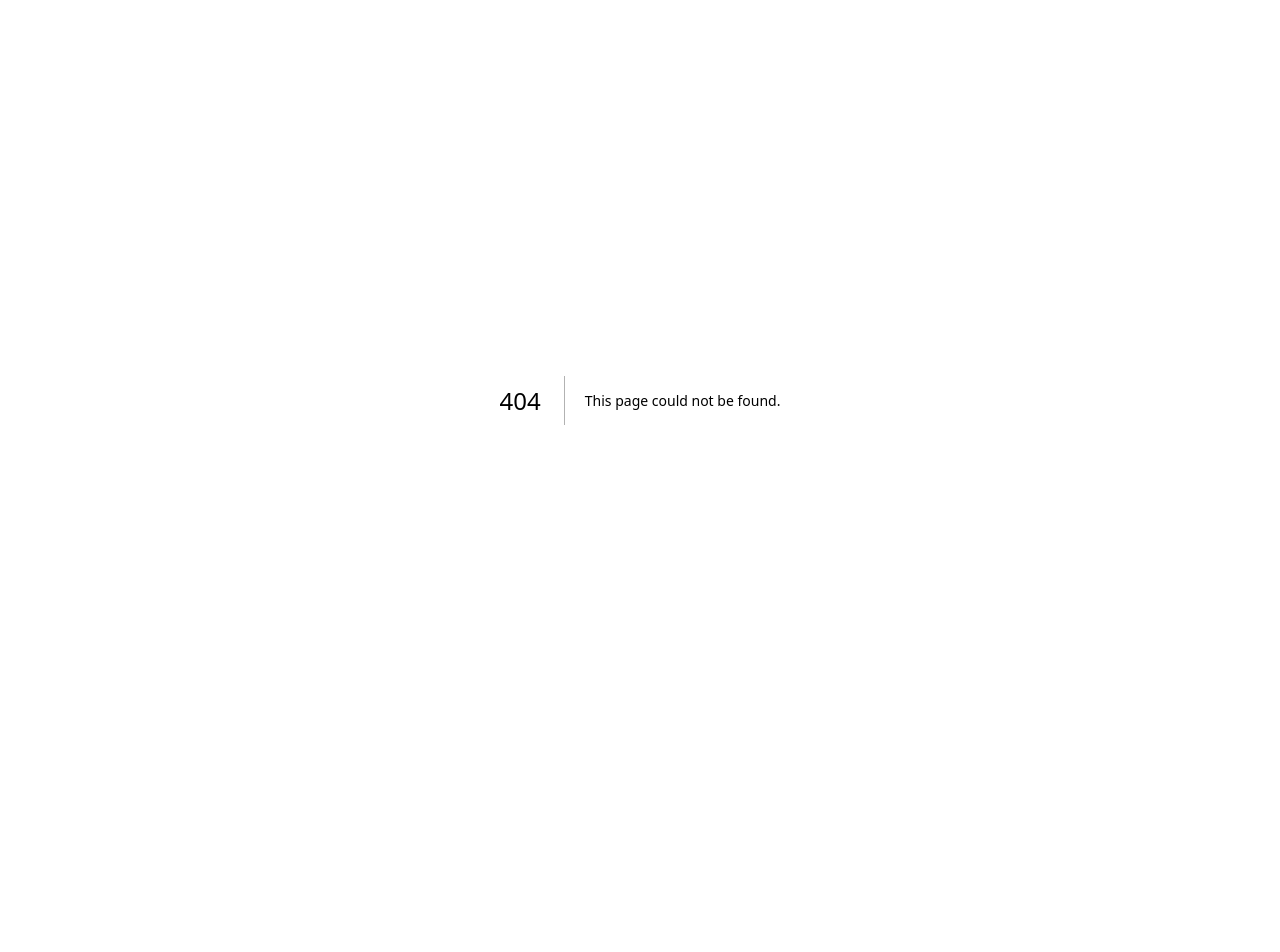
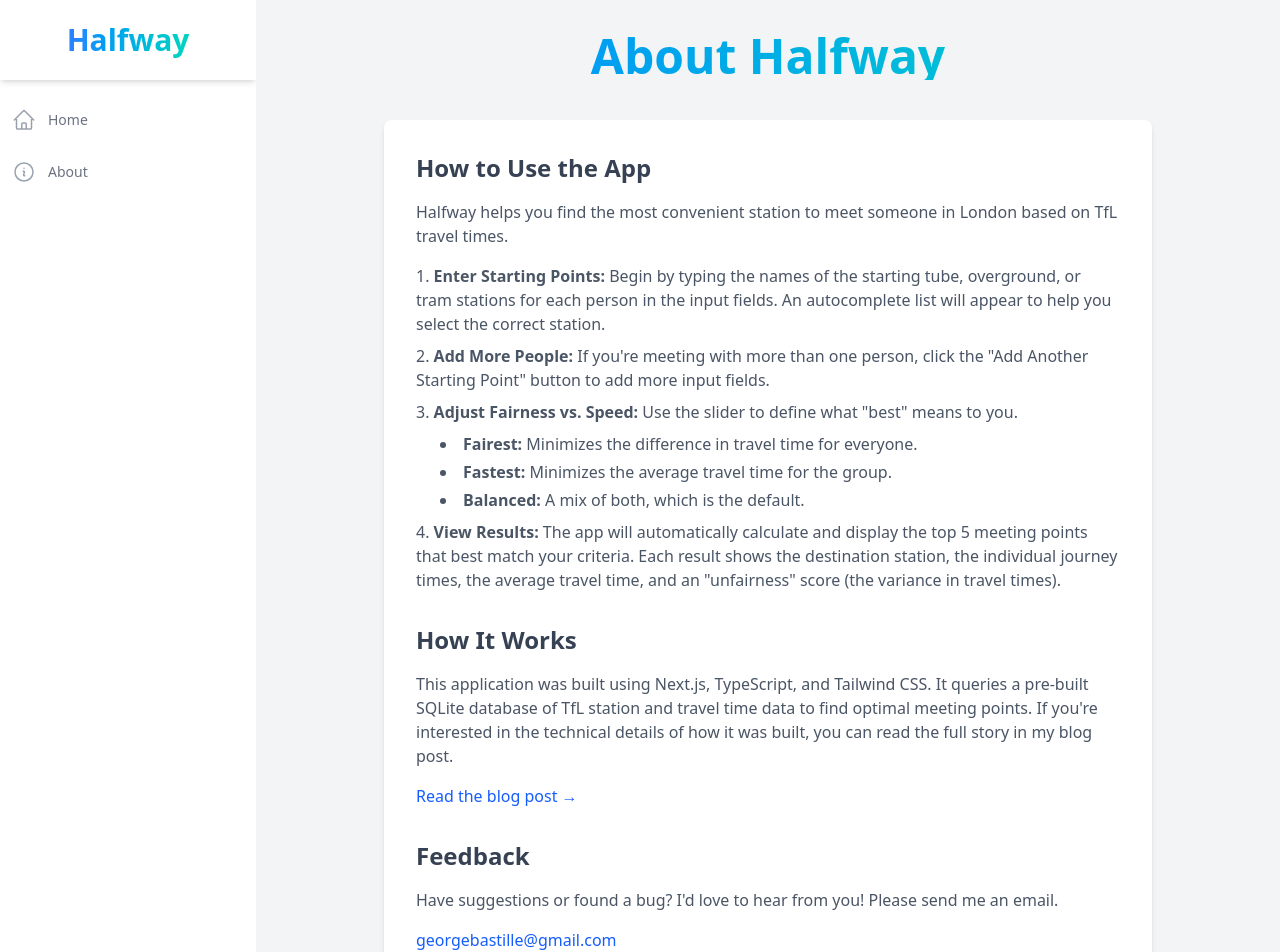
Before and after one commit to georgebastille/halfway-app, a Next.js app: page /about in a window 1280 px wide. Before the commit this address had no page. Shown: the top 952 px of the page. Before the commit the page ends 800 px from the top, so only its background shows below. Built offline with nearby package versions, Linux system fonts and the light colour scheme.

Commit message:
About + Sidebar

```diff
--- /dev/null
+++ b/src/app/about/page.tsx
@@ -0,0 +1,94 @@
+
+import type { Metadata } from "next";
+import SpamProtectedEmail from '../components/SpamProtectedEmail';
+
+export const metadata: Metadata = {
+  title: "About - Halfway",
+  description: "Learn more about the Halfway app.",
+};
+
+export default function AboutPage() {
+  return (
+    <div className="min-h-screen bg-gray-100 text-gray-800">
+      <div className="container mx-auto p-4 sm:p-6 lg:p-8">
+        <header className="relative text-center mb-10">
+          <h1 className="text-4xl sm:text-5xl font-bold text-transparent bg-clip-text bg-gradient-to-r from-blue-500 to-teal-400">
+            About Halfway
+          </h1>
+        </header>
+
+        <main className="max-w-3xl mx-auto bg-white rounded-lg shadow-md p-8 space-y-8">
+          <section>
+            <h2 className="text-2xl font-semibold text-gray-700 mb-4">How to Use the App</h2>
+            <div className="space-y-4 text-gray-600">
+              <p>
+                Halfway helps you find the most convenient station to meet someone in London based on TfL travel times.
+              </p>
+              <ol className="list-decimal list-inside space-y-2">
+                <li><strong>Enter Starting Points:</strong> Begin by typing the names of the starting tube, overground, or tram stations for each person in the input fields. An autocomplete list will appear to help you select the correct station.</li>
+                <li><strong>Add More People:</strong> If you&apos;re meeting with more than one person, click the &quot;Add Another Starting Point&quot; button to add more input fields.</li>
+                <li><strong>Adjust Fairness vs. Speed:</strong> Use the slider to define what &quot;best&quot; means to you.
+                  <ul className="list-disc list-inside ml-6 mt-2 space-y-1">
+                    <li><strong>Fairest:</strong> Minimizes the difference in travel time for everyone.</li>
+                    <li><strong>Fastest:</strong> Minimizes the average travel time for the group.</li>
+                    <li><strong>Balanced:</strong> A mix of both, which is the default.</li>
+                  </ul>
+                </li>
+                <li><strong>View Results:</strong> The app will automatically calculate and display the top 5 meeting points that best match your criteria. Each result shows the destination station, the individual journey times, the average travel time, and an &quot;unfairness&quot; score (the variance in travel times).</li>
+              </ol>
+            </div>
+          </section>
+
+          <section>
+            <h2 className="text-2xl font-semibold text-gray-700 mb-4">How It Works</h2>
+            <p className="text-gray-600">
+              This application was built using Next.js, TypeScript, and Tailwind CSS. It queries a pre-built SQLite database of TfL station and travel time data to find optimal meeting points. If you&apos;re interested in the technical details of how it was built, you can read the full story in my blog post.
+            </p>
+            <div className="mt-4">
+              <a
+                href="https://building-ideas.hashnode.dev/finding-the-perfect-meeting-spot-building-a-meet-in-the-middle-app-with-tfl-data-and-geminicli"
+                target="_blank"
+                rel="noopener noreferrer"
+                className="text-blue-600 hover:text-blue-800 font-medium transition"
+              >
+                Read the blog post &rarr;
+              </a>
+            </div>
+          </section>
+
+          <section>
+            <h2 className="text-2xl font-semibold text-gray-700 mb-4">Feedback</h2>
+            <p className="text-gray-600">
+              Have suggestions or found a bug? I&apos;d love to hear from you! Please send me an email.
+            </p>
+            <div className="mt-4">
+              <SpamProtectedEmail
+                user="georgebastille"
+                domain="gmail"
+                tld="com"
+                subject="Feedback on Halfway App"
+                className="text-blue-600 hover:text-blue-800 font-medium transition"
+              />
+            </div>
+          </section>
+
+          <section>
+            <h2 className="text-2xl font-semibold text-gray-700 mb-4">Open Data</h2>
+            <p className="text-gray-600">
+              This app uses data from TfL. © Transport for London. Provided under TfL’s{' '}
+              <a
+                href="https://tfl.gov.uk/info-for/open-data-users/open-data-policy"
+                target="_blank"
+                rel="noopener noreferrer"
+                className="text-blue-600 hover:underline"
+              >
+                Open Data Policy
+              </a>
+              .
+            </p>
+          </section>
+        </main>
+      </div>
+    </div>
+  );
+}
--- /dev/null
+++ b/src/app/components/Sidebar.tsx
@@ -0,0 +1,29 @@
+
+import Link from 'next/link';
+import { HomeIcon, InformationCircleIcon } from '@heroicons/react/24/outline';
+
+const Sidebar = () => {
+  return (
+    <div className="flex flex-col w-64 bg-white shadow-md">
+      <div className="flex items-center justify-center h-20 shadow-md">
+        <h1 className="text-3xl font-bold text-transparent bg-clip-text bg-gradient-to-r from-blue-500 to-teal-400">Halfway</h1>
+      </div>
+      <ul className="flex flex-col py-4 space-y-1">
+        <li>
+          <Link href="/" className="flex flex-row items-center h-12 transform hover:translate-x-2 transition-transform ease-in duration-200 text-gray-500 hover:text-gray-800">
+            <span className="inline-flex items-center justify-center h-12 w-12 text-lg text-gray-400"><HomeIcon className="w-6 h-6" /></span>
+            <span className="text-sm font-medium">Home</span>
+          </Link>
+        </li>
+        <li>
+          <Link href="/about" className="flex flex-row items-center h-12 transform hover:translate-x-2 transition-transform ease-in duration-200 text-gray-500 hover:text-gray-800">
+            <span className="inline-flex items-center justify-center h-12 w-12 text-lg text-gray-400"><InformationCircleIcon className="w-6 h-6" /></span>
+            <span className="text-sm font-medium">About</span>
+          </Link>
+        </li>
+      </ul>
+    </div>
+  );
+};
+
+export default Sidebar;
--- /dev/null
+++ b/src/app/components/SpamProtectedEmail.tsx
@@ -0,0 +1,33 @@
+'use client';
+
+import { useState, useEffect } from 'react';
+
+interface SpamProtectedEmailProps {
+  user: string;
+  domain: string;
+  tld: string;
+  subject?: string;
+  className?: string;
+}
+
+export default function SpamProtectedEmail({ user, domain, tld, subject, className }: SpamProtectedEmailProps) {
+  const [email, setEmail] = useState('');
+
+  useEffect(() => {
+    // This effect runs only on the client-side after hydration
+    setEmail(`${user}@${domain}.${tld}`);
+  }, [user, domain, tld]);
+
+  // On the server and during the initial render, this will be empty.
+  if (!email) {
+    return <span className={className}>...</span>;
+  }
+
+  const mailtoLink = subject ? `mailto:${email}?subject=${encodeURIComponent(subject)}` : `mailto:${email}`;
+
+  return (
+    <a href={mailtoLink} className={className}>
+      {email}
+    </a>
+  );
+}
--- a/src/app/layout.tsx
+++ b/src/app/layout.tsx
@@ -2,6 +2,7 @@ import type { Metadata } from "next";
 import { Geist, Geist_Mono } from "next/font/google";
 import "./globals.css";
 import { Analytics } from "@vercel/analytics/next"
+import Sidebar from "./components/Sidebar";
 
 const geistSans = Geist({
   variable: "--font-geist-sans",
@@ -28,7 +29,12 @@ export default function RootLayout({
       <body
         className={`${geistSans.variable} ${geistMono.variable} antialiased`}
       >
-        {children}
+        <div className="flex">
+          <Sidebar />
+          <main className="flex-1">
+            {children}
+          </main>
+        </div>
 		<Analytics />
       </body>
     </html>
--- a/src/app/page.tsx
+++ b/src/app/page.tsx
@@ -90,13 +90,6 @@ export default function Home() {
   return (
     <div className="min-h-screen bg-gray-100 text-gray-800">
       <div className="container mx-auto p-4 sm:p-6 lg:p-8">
-        <header className="text-center mb-10">
-          <h1 className="text-4xl sm:text-5xl font-bold text-transparent bg-clip-text bg-gradient-to-r from-blue-500 to-teal-400">
-            Halfway
-          </h1>
-          <p className="text-gray-600 mt-2">Find the perfect meeting spot in London</p>
-        </header>
-
         <main className="max-w-2xl mx-auto">
           <div className="bg-white rounded-lg shadow-md p-6">
             <h2 className="text-2xl font-semibold mb-6 flex items-center text-gray-700">
```
